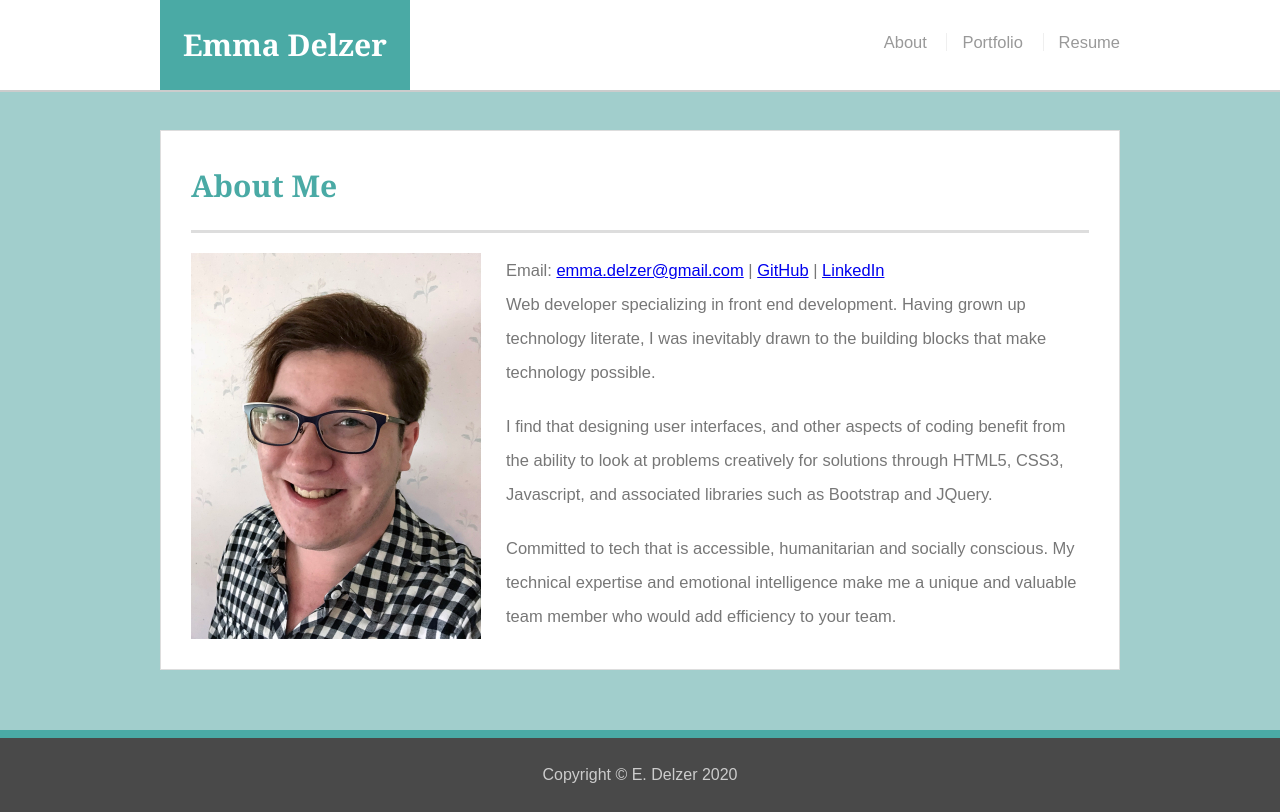
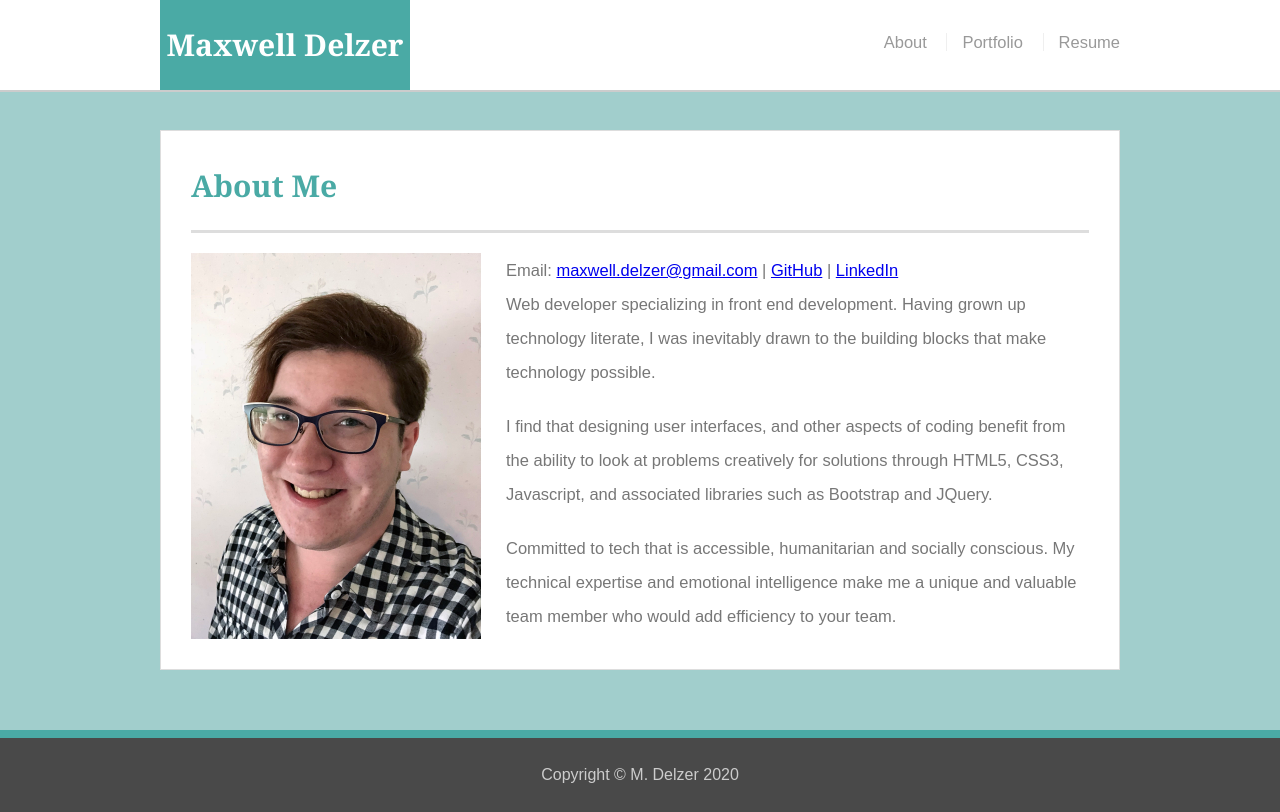
Before and after one commit to deltabear/Portfolio3.0, a website: page index.html in a window 1280 px wide. Drawn offline with Linux system fonts and the light colour scheme.

Commit message:
Updated information (name)

```diff
--- a/index.html
+++ b/index.html
@@ -17,7 +17,7 @@
 <body>
   <header id="masthead">
     <div class="container">
-      <a href="index.html" id="logo">Emma Delzer</a>
+      <a href="index.html" id="logo">Maxwell Delzer</a>
       <nav>
         <a href="index.html">About</a>
         <a href="portfolio.html">Portfolio</a>
@@ -28,8 +28,8 @@
 
   <div id="main-container" class="container">
     <section class="main-section">
-      <h1>About Me</h1> Email: <a href="mailto:emma.delzer@gmail.com">emma.delzer@gmail.com</a> | <a href="https://github.com/delzerbear">GitHub</a> | <a href="https://www.linkedin.com/in/emma-delzer/">LinkedIn</a>
-      <img src="./assets/images/april19th_selfie.jpg" style="width:290px;height:386px;" class="auth-image" alt="Emma Delzer">
+      <h1>About Me</h1> Email: <a href="mailto:Maxwell.delzer@gmail.com">maxwell.delzer@gmail.com</a> | <a href="https://github.com/delzerbear">GitHub</a> | <a href="https://www.linkedin.com/in/Maxwell-delzer/">LinkedIn</a>
+      <img src="./assets/images/april19th_selfie.jpg" style="width:290px;height:386px;" class="auth-image" alt="Maxwell Delzer">
 
       <p>Web developer specializing in front end development. Having grown up technology literate, I was inevitably drawn to the building blocks that make technology possible. </p>
       <p>I find that designing user interfaces, and other aspects of coding benefit from the ability to look at problems creatively for solutions through HTML5, CSS3, Javascript, and associated libraries such as Bootstrap and JQuery.</p>
@@ -40,7 +40,7 @@
 
   <footer>
     <div class="container">
-      Copyright &#169; E. Delzer 2020
+      Copyright &#169; M. Delzer 2020
     </div>
   </footer>
 
```
Also changed, not shown: portfolio.html (+4 -3 lines), README.md.
